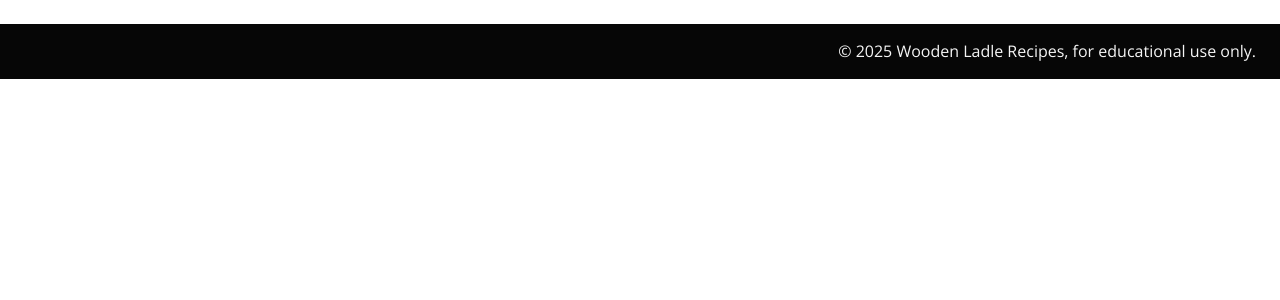
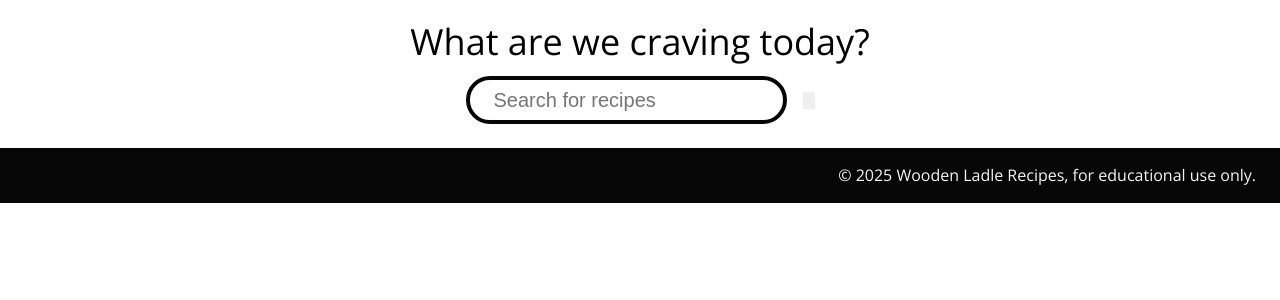
Before and after one commit to TomChen1435/idm232-tc3363, a PHP site: page / in a window 1280 px wide. Shown: the part 64-364 px from the top of the page. Run offline with PHP 8.4, Linux system fonts and the light colour scheme.

Commit message:
Add search page

```diff
--- a/index.php
+++ b/index.php
@@ -11,6 +11,7 @@
     <?php include './php/header.php' ?>
 
     <main class="menu hide"><?php include './php/home.php' ?></main>
+    <main class="search "><?php include './php/search.php' ?></main>
     <main class="recipe hide"><?php include './php/recipe.php' ?></main>
     <main class="filter hide"><?php include './php/filter_results.php' ?></main>
     <main class="no-result hide"><?php include './php/no_result.php' ?></main>
--- /dev/null
+++ b/php/search.php
@@ -0,0 +1,56 @@
+<h1>What are we craving today?</h1>
+
+<form action="" method="get" class="search-bar">
+    <input type="text" name="search" id="search" placeholder="Search for recipes">
+    <button type="submit">
+        <svg viewBox="0 0 64 64" fill="none" xmlns="http://www.w3.org/2000/svg">
+            <path d="M25.3333 42.6667C20.4889 42.6667 16.3893 40.9884 13.0347 37.632C9.68 34.2756 8.00178 30.176 8 25.3333C7.99822 20.4907 9.67645 16.3911 13.0347 13.0347C16.3929 9.67822 20.4924 8 25.3333 8C30.1742 8 34.2747 9.67822 37.6347 13.0347C40.9947 16.3911 42.672 20.4907 42.6667 25.3333C42.6667 27.2889 42.3556 29.1333 41.7333 30.8667C41.1111 32.6 40.2667 34.1333 39.2 35.4667L54.1333 50.4C54.6222 50.8889 54.8667 51.5111 54.8667 52.2667C54.8667 53.0222 54.6222 53.6444 54.1333 54.1333C53.6444 54.6222 53.0222 54.8667 52.2667 54.8667C51.5111 54.8667 50.8889 54.6222 50.4 54.1333L35.4667 39.2C34.1333 40.2667 32.6 41.1111 30.8667 41.7333C29.1333 42.3556 27.2889 42.6667 25.3333 42.6667ZM25.3333 37.3333C28.6667 37.3333 31.5004 36.1671 33.8347 33.8347C36.1689 31.5022 37.3351 28.6684 37.3333 25.3333C37.3316 21.9982 36.1653 19.1653 33.8347 16.8347C31.504 14.504 28.6702 13.3369 25.3333 13.3333C21.9964 13.3298 19.1636 14.4969 16.8347 16.8347C14.5058 19.1724 13.3387 22.0053 13.3333 25.3333C13.328 28.6613 14.4951 31.4951 16.8347 33.8347C19.1742 36.1742 22.0071 37.3404 25.3333 37.3333Z"/>
+        </svg>
+    </button>
+</form>
+
+<style>
+    main.search {
+        align-items: center;
+        display: flex;
+        flex-flow: column nowrap;
+        gap: var(--gap16);
+        padding: 0 var(--gap24);
+    }
+
+    main.search > h1 {
+        text-align: center;
+    }
+
+    /* When view width is greater than 528px, increase the heading's font size to balance the layout. */
+
+    @media (width < 33rem) {
+        main.search > h1 {font-size: 2rem;}
+    }
+
+    @media (33rem <= width) {
+        main.search > h1 {font-size: 2.25rem;}
+    }
+
+    form.search-bar {
+        align-items: center;
+        display: flex;
+        flex-flow: row wrap;
+        gap: var(--gap16);
+        justify-content: center;
+    }
+
+    form.search-bar > input {
+        border: 0.25rem solid var(--bg-black);
+        border-radius: calc(var(--btn-ht) / 2);
+        color: var(--gray);
+        font-size: 1.25rem;
+        height: var(--btn-ht);
+        padding: 0 calc(var(--btn-ht) / 2);
+    }
+
+    form.search-bar > input:focus {
+        border-color: var(--blue);
+        color: var(--txt-black);
+    }
+</style>
```
Also changed, not shown: README.md.
